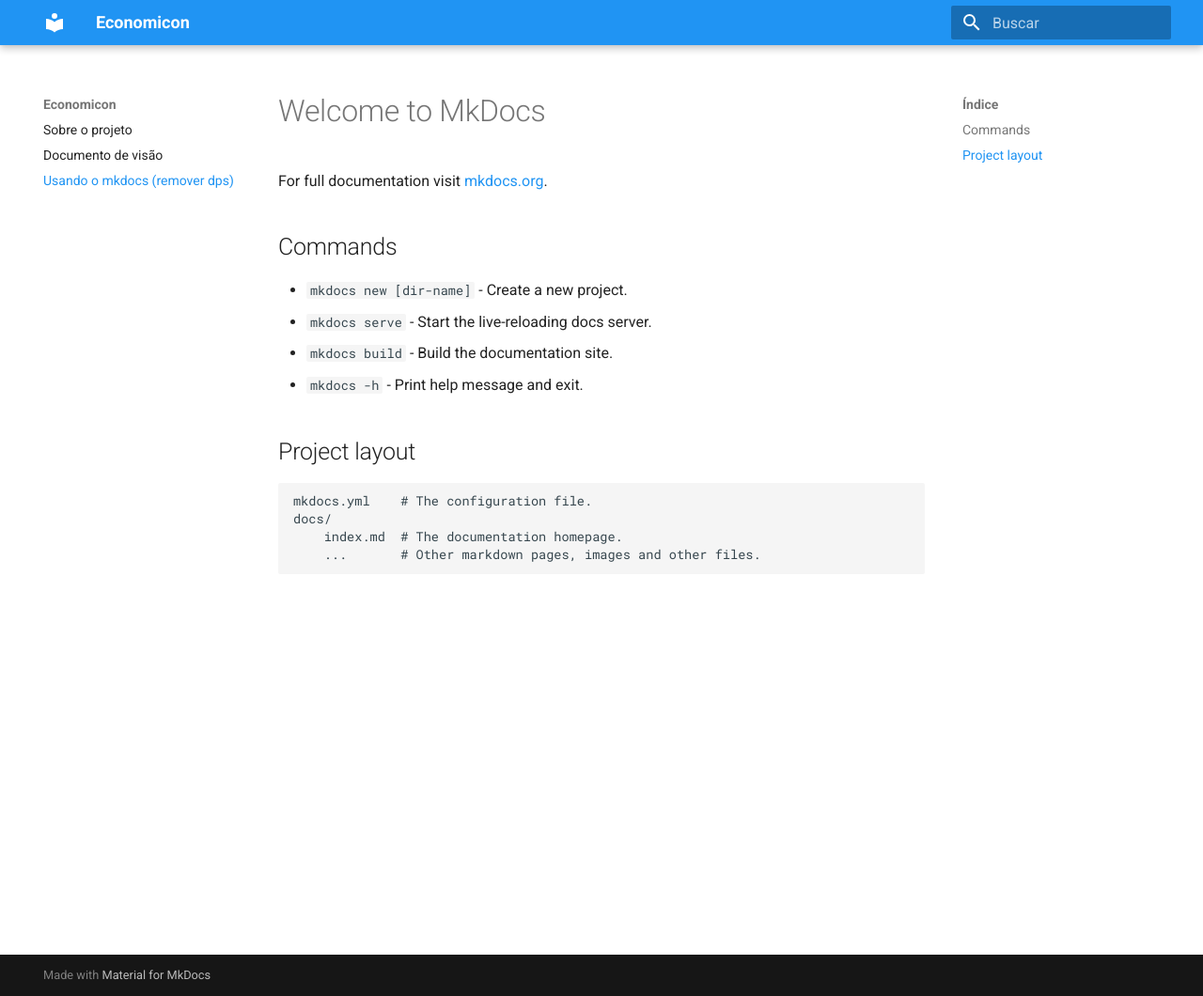
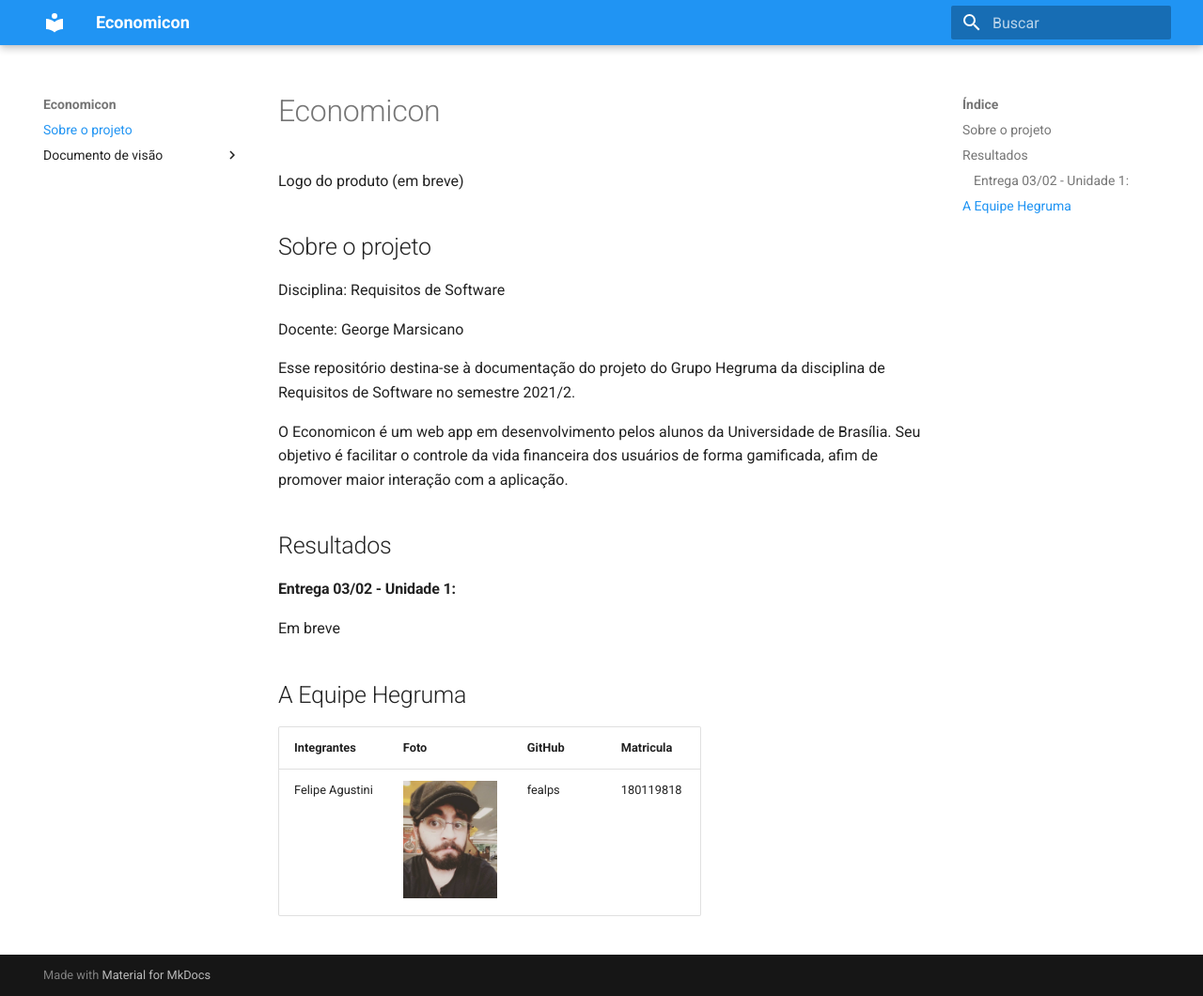
Before and after one commit to FGAUnB-REQ-GM/2021.2-Economicon, an MkDocs documentation site: the page built from docs/index.md, in a window 1280 px wide and 1060 px high. Shown: the whole window at 94% size. Built offline with MkDocs 1.6.1 and Material for MkDocs 9.7.7, drawn with Linux system fonts in a browser that asks for light colours.

Commit message:
Adicionando Doc de visão modificado
Refeito o doc de visão conforme template disponibilizado, alem de reorganização das pastas e criação de pagina inicial. as areas marcadas como Em breve devem ser alteradas nos proximos commits. com exceção dos logos, que só estarão disponiveis no dia 16 de fevereiro de 2022

```diff
--- a/docs/index.md
+++ b/docs/index.md
@@ -1,17 +1,21 @@
-# Welcome to MkDocs
+# Economicon
+Logo do produto (em breve)
+## Sobre o projeto
 
-For full documentation visit [mkdocs.org](https://www.mkdocs.org).
+Disciplina: Requisitos de Software
 
-## Commands
+Docente: George Marsicano
 
-* `mkdocs new [dir-name]` - Create a new project.
-* `mkdocs serve` - Start the live-reloading docs server.
-* `mkdocs build` - Build the documentation site.
-* `mkdocs -h` - Print help message and exit.
+Esse repositório destina-se à documentação do projeto do Grupo Hegruma da disciplina de Requisitos de Software no semestre 2021/2.
 
-## Project layout
+O Economicon é um web app em desenvolvimento pelos alunos da Universidade de Brasília. Seu objetivo é facilitar o controle da vida financeira dos usuários de forma gamificada, afim de promover maior interação com a aplicação.
 
-    mkdocs.yml    # The configuration file.
-    docs/
-        index.md  # The documentation homepage.
-        ...       # Other markdown pages, images and other files.
+## Resultados
+#### Entrega 03/02 - Unidade 1:
+Em breve
+
+## A Equipe Hegruma
+
+|Integrantes|Foto|GitHub| Matricula|
+|-----------|----|------|----------|
+Felipe Agustini | <img alt = "Felipe Agustini" src="/imagens/fotointegrantes/felipeagustini.jpeg" width = "100"/> | fealps | 180119818|
--- a/mkdocs.yml
+++ b/mkdocs.yml
@@ -11,6 +11,6 @@
 docs_dir: docs/
 
 nav:
-  - Sobre o projeto: sobre.md
-  - Documento de visão: visao.md
-  - Usando o mkdocs (remover dps): index.md
+  - Sobre o projeto: index.md
+  - Documento de visão:
+      - Visão Geral: Documento_visao/visao.md
```
Also changed, not shown: docs/Documento_visao/visao.md (added, +92 -0 lines), docs/doc-visao.md (deleted, +0 -82 lines), docs/visao.md (deleted, +0 -51 lines), docs/imagens/fotointegrantes/felipeagustini.jpeg (added), docs/sobre.md (deleted), site/visao/index.html, template.md (renamed from docs/template.md).
